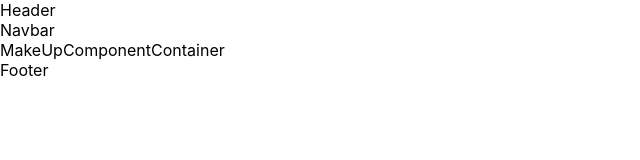
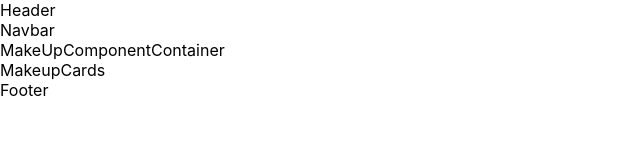
Before and after one commit to ISTAFAMARSHALL/maybelline-catalog-collection, a React (Create React App) app: page / in a window 1280 px wide. Shown: the top 160 px of the page, without its empty margins (0-640 px from the left). Built offline with nearby package versions, Linux system fonts and the light colour scheme.

Commit message:
added components to MakeUpComponentContainer

```diff
--- a/src/MakeUpContainer.js/MakeUpComponentContainer.js
+++ b/src/MakeUpContainer.js/MakeUpComponentContainer.js
@@ -1,8 +1,15 @@
 import React from 'react'
+import MakeupCards from './MakeupCards'
+import Search from './Search'
+import Sort from './Sort'
 
 function MakeUpComponentContainer() {
   return (
-    <div>MakeUpComponentContainer</div>
+    <div>
+        MakeUpComponentContainer
+        <> {Sort} {Search} </>
+        <MakeupCards />
+    </div>
   )
 }
 
```
